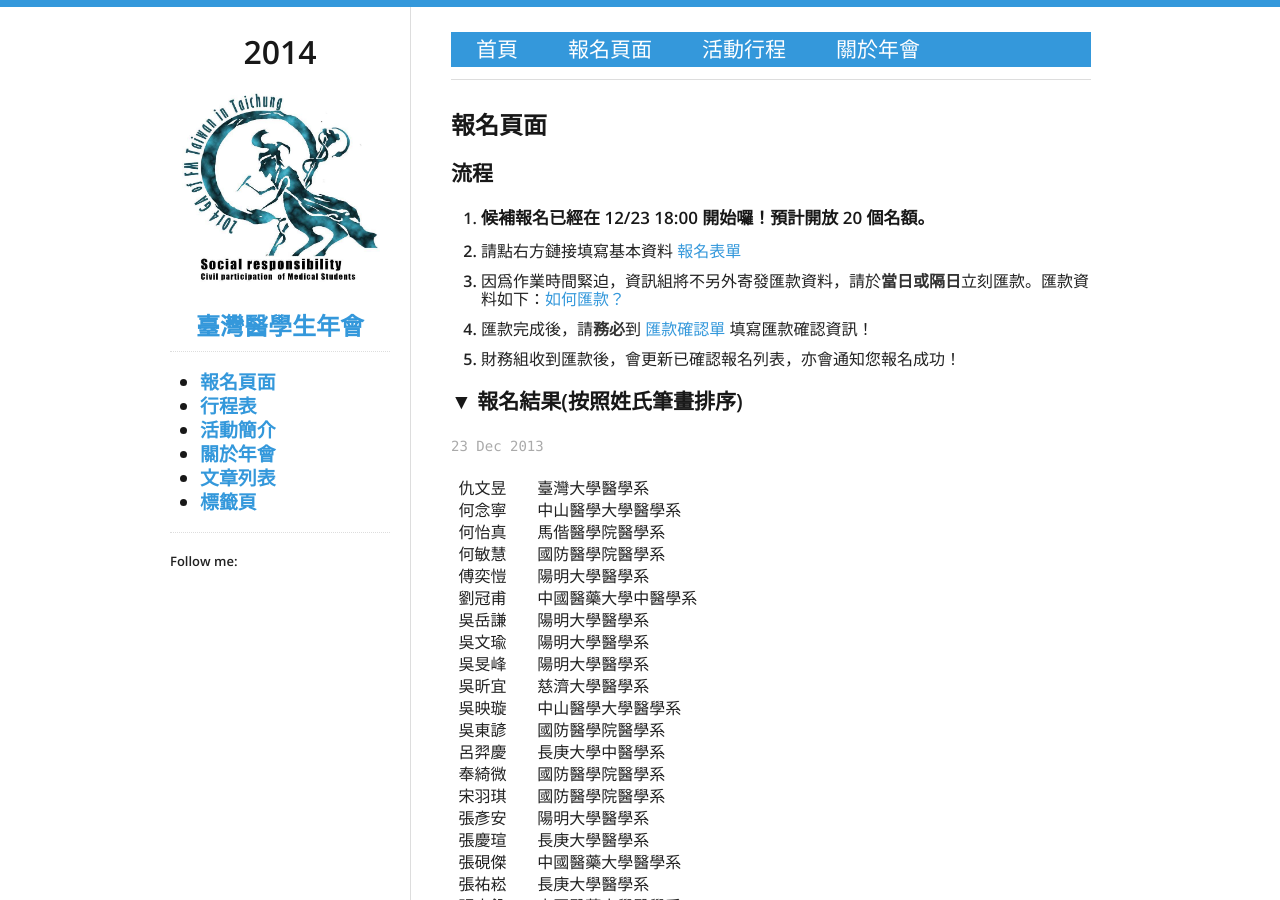
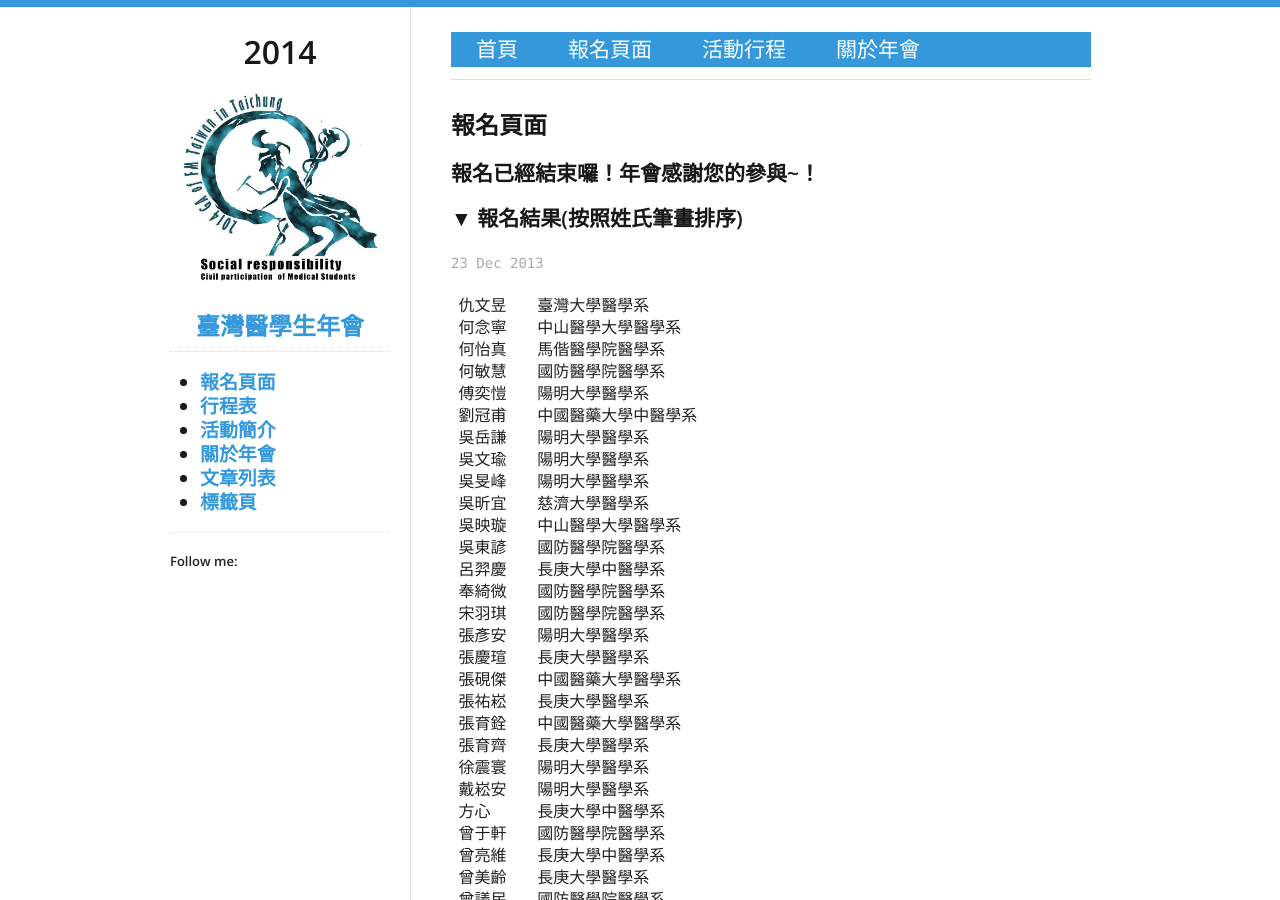
Before and after one commit to fmstw/fmstw.github.io, a Jekyll site: the page built from register.html, in a window 1280 px wide and 900 px high. Built offline with Jekyll 4.4.1, drawn with Linux system fonts in a browser that asks for light colours; nearby versions of some CDN libraries.

Commit message:
報名結束

```diff
--- a/register.html
+++ b/register.html
@@ -4,17 +4,18 @@
 ---
 <h2>{{ page.title }}</h2>
 <p>
-<h3>流程</h3>
-<ol>
-  <li><h5>候補報名已經在&nbsp;12/23&nbsp;18:00&nbsp;開始囉！預計開放 20 個名額。</h5>
+  <h3>報名已經結束囉！年會感謝您的參與~！</h3>
+<!-- <h3>流程</h3> -->
+<!-- <ol> -->
+  <!-- <li><h5>候補報名已經在&nbsp;12/23&nbsp;18:00&nbsp;開始囉！預計開放 20 個名額。</h5> -->
   <!--<li>請點右方鏈接下載報名表：<a href=/assets/form.docx>報名表</a>
   <li>將填寫完的報名表寄至&nbsp;fmstw2014@gmail.com
   <li>資訊組將會回信確認收到報名表，同時回覆&nbsp;<a href="http://fmstw.github.io/2013/11/19/remit/">匯款資訊</a>-->
-  <li>請點右方鏈接填寫基本資料&nbsp;<a href="https://docs.google.com/forms/d/1GH_AAoyHK8LI474wtBaz8NfJFyiUh7RX2HrnuF299G0/viewform">報名表單</a></li>
-  <li>因爲作業時間緊迫，資訊組將不另外寄發匯款資料，請於<strong>當日或隔日</strong>立刻匯款。匯款資料如下：<a href="http://fmstw.github.io/2013/11/19/remit/">如何匯款？</a>
-  <li>匯款完成後，請<strong>務必</strong>到&nbsp;<a href=https://docs.google.com/forms/d/1hYlvB7MuSk7PBMHP21zIhhh9NXeRPR_6QPgY0-bZNY0/viewform>匯款確認單</a>&nbsp;填寫匯款確認資訊！</li>
-  <li>財務組收到匯款後，會更新已確認報名列表，亦會通知您報名成功！</li>
-</ol>
+  <!-- <li>請點右方鏈接填寫基本資料&nbsp;<a href="https://docs.google.com/forms/d/1GH_AAoyHK8LI474wtBaz8NfJFyiUh7RX2HrnuF299G0/viewform">報名表單</a></li> -->
+  <!-- <li>因爲作業時間緊迫，資訊組將不另外寄發匯款資料，請於<strong>當日或隔日</strong>立刻匯款。匯款資料如下：<a href="http://fmstw.github.io/2013/11/19/remit/">如何匯款？</a> -->
+  <!-- <li>匯款完成後，請<strong>務必</strong>到&nbsp;<a href=https://docs.google.com/forms/d/1hYlvB7MuSk7PBMHP21zIhhh9NXeRPR_6QPgY0-bZNY0/viewform>匯款確認單</a>&nbsp;填寫匯款確認資訊！</li> -->
+  <!-- <li>財務組收到匯款後，會更新已確認報名列表，亦會通知您報名成功！</li> -->
+<!-- </ol> -->
 </p>
 <h3></h3>
 
```
